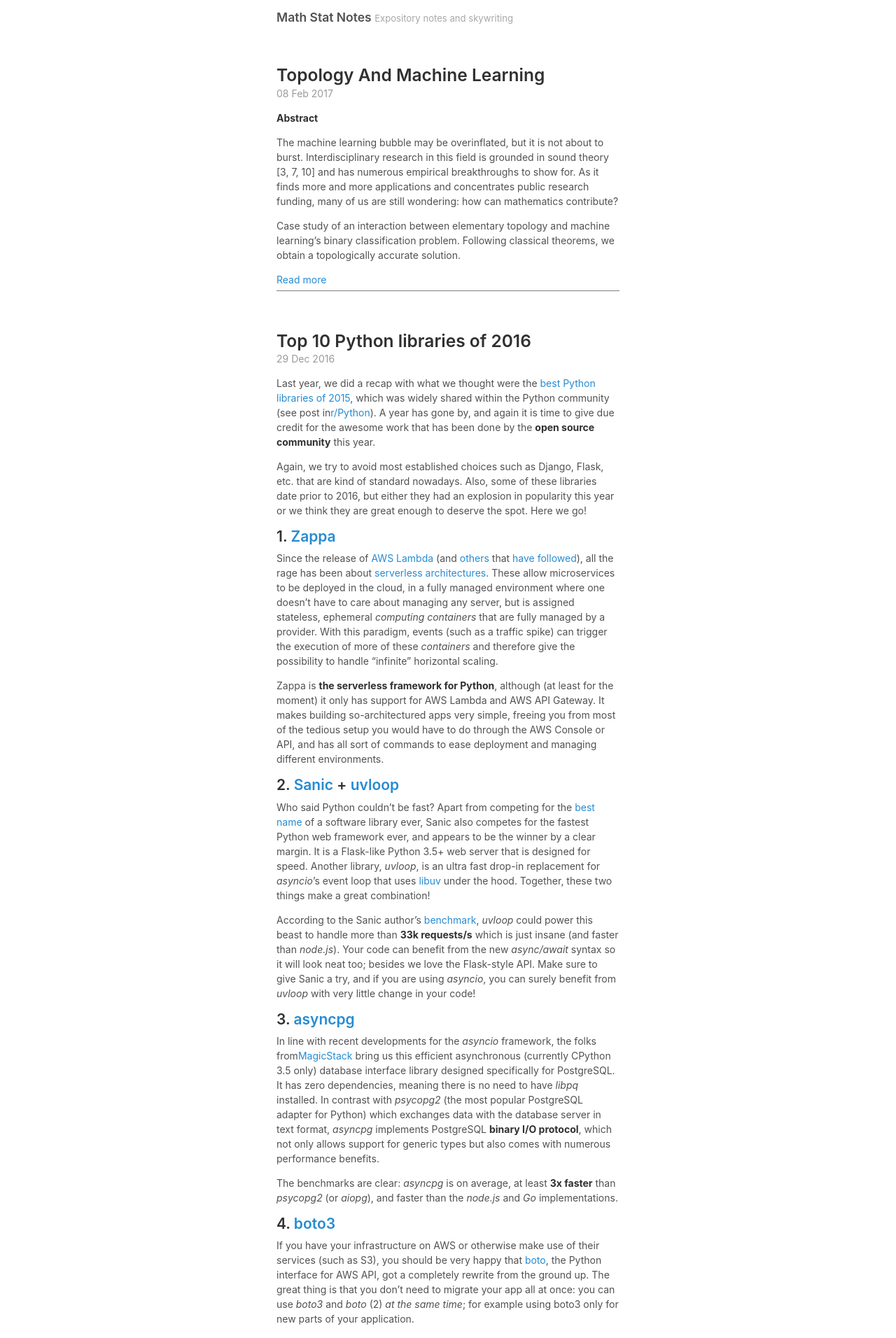
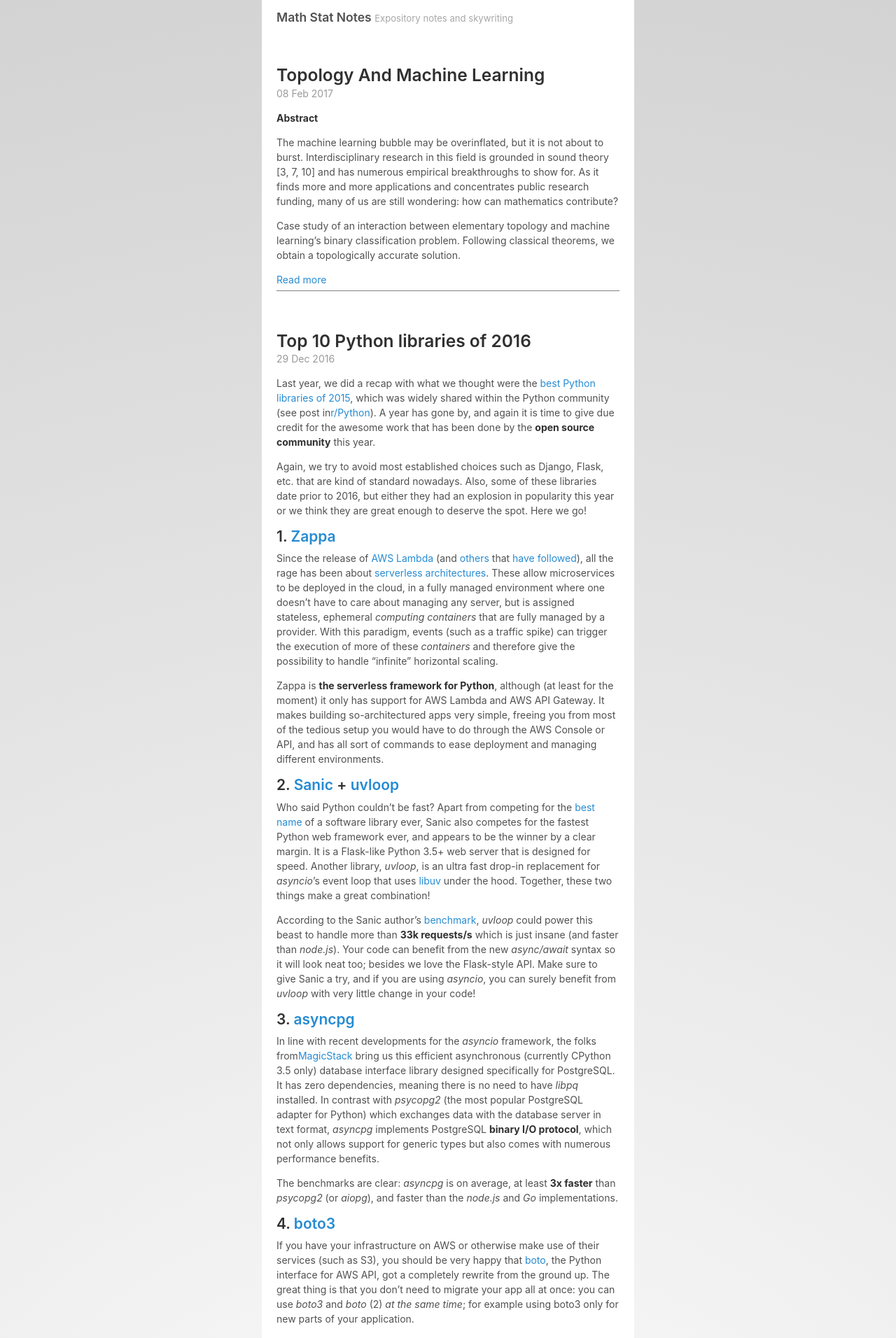
Before and after one commit to OlivierBinette/blog, a Jekyll site: the page built from index.html, in a window 1280 px wide. Shown: the top 1912 px of the page at 70% size. Built offline with Jekyll 4.4.1, drawn with Linux system fonts in a browser that asks for light colours; the list of posts is cut into pages by our own code.

Commit message:
Update default.html

```diff
--- a/_layouts/default.html
+++ b/_layouts/default.html
@@ -3,14 +3,16 @@
 
   {% include head.html %}
 
-  <body>
+  <body style="background: radial-gradient(circle, white, lightgrey);">
 
     <div class="container content">
+      <div class="content-wrapper">
       <header class="masthead">
         <h3 class="masthead-title">
           <a href="{{ site.baseurl }}/" title="Home">{{ site.title }}</a>
           <small>{{ site.tagline }}</small>
         </h3>
+      </div>
       </header>
 
       <main>
```
